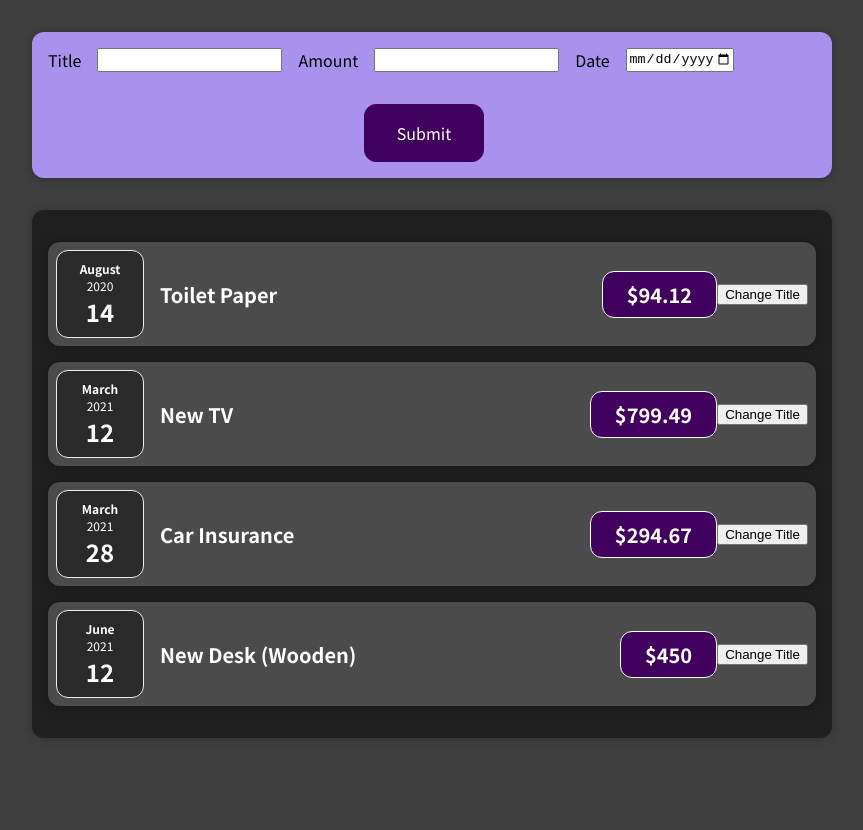
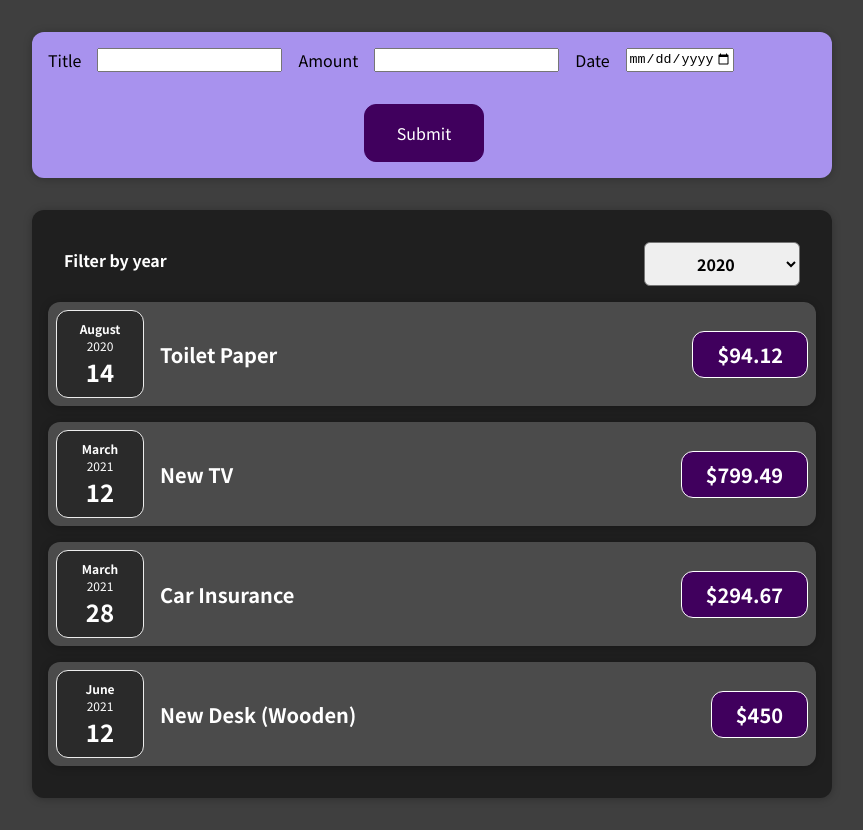
Before and after one commit to aasim-akhtar/Expenses-App, a React (Create React App) app: page / in a window 1280 px wide. Shown: the whole page, without its empty margins (208-1071 px from the left). Before the commit the page ends 800 px from the top, so only its background shows below. Built offline with nearby package versions, Linux system fonts and the light colour scheme.

Commit message:
removed Change Title button, added filter by year

```diff
--- a/src/components/Expenses/ExpenseItem.js
+++ b/src/components/Expenses/ExpenseItem.js
@@ -1,26 +1,18 @@
-import React, {useState} from 'react';
+import React from 'react';
 
 import ExpenseDate from './ExpenseDate';
 import Card from '../UI/Card';
 import './ExpenseItem.css';
 
 const ExpenseItem = (props) => {
-
-  const [title,setTitle] = useState(props.title);
-
-
-  const clickHandler = () => {
-    setTitle("New Title");
-  }
-
   return (
     <Card className='expense-item'>
       <ExpenseDate date={props.date} />
       <div className='expense-item__description'>
-        <h2>{title}</h2>
+        <h2>{props.title}</h2>
         <div className='expense-item__price'>${props.amount}</div>
       </div>
-      <button onClick={clickHandler}>Change Title</button>
+      {/* <button onClick={clickHandler}>Change Title</button> */}
     </Card>
   );
 }
--- a/src/components/Expenses/Expenses.js
+++ b/src/components/Expenses/Expenses.js
@@ -1,12 +1,22 @@
-import React from 'react';
+import React, {useState} from 'react';
 
 import ExpenseItem from './ExpenseItem';
 import Card from '../UI/Card';
 import './Expenses.css';
+import ExpensesFilter from "./ExpensesFilter";
 
 const Expenses = (props) => {
+    const [filteredYear, setFilteredYear] = useState("2020");
+
+    const filterChangeHandler = (selectedYear) => {
+      setFilteredYear(selectedYear);
+    };
   return (
     <Card className="expenses">
+      <ExpensesFilter
+        selected={filteredYear}
+        onChangeFilter={filterChangeHandler}
+      />
       <ExpenseItem
         title={props.items[0].title}
         amount={props.items[0].amount}
--- /dev/null
+++ b/src/components/Expenses/ExpensesFilter.css
@@ -0,0 +1,24 @@
+.expenses-filter {
+  color: white;
+  padding: 0 1rem;
+}
+
+.expenses-filter__control {
+  display: flex;
+  width: 100%;
+  align-items: center;
+  justify-content: space-between;
+  margin: 1rem 0;
+}
+
+.expenses-filter label {
+  font-weight: bold;
+  margin-bottom: 0.5rem;
+}
+
+.expenses-filter select {
+  font: inherit;
+  padding: 0.5rem 3rem;
+  font-weight: bold;
+  border-radius: 6px;
+}
--- /dev/null
+++ b/src/components/Expenses/ExpensesFilter.js
@@ -0,0 +1,25 @@
+import React from "react";
+
+import "./ExpensesFilter.css";
+
+const ExpensesFilter = (props) => {
+  const dropdownChangeHandler = (event) => {
+    props.onChangeFilter(event.target.value);
+  };
+
+  return (
+    <div className="expenses-filter">
+      <div className="expenses-filter__control">
+        <label>Filter by year</label>
+        <select value={props.selected} onChange={dropdownChangeHandler}>
+          <option value="2022">2022</option>
+          <option value="2021">2021</option>
+          <option value="2020">2020</option>
+          <option value="2019">2019</option>
+        </select>
+      </div>
+    </div>
+  );
+};
+
+export default ExpensesFilter;
```
